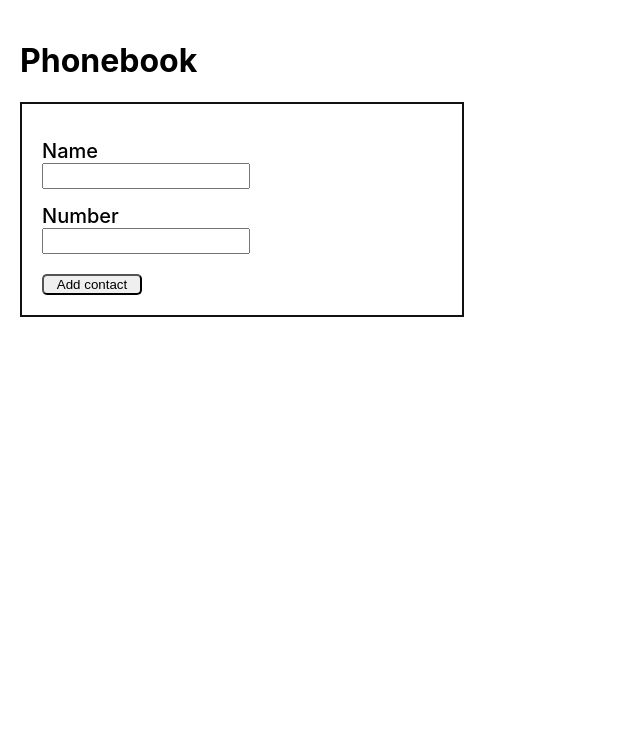
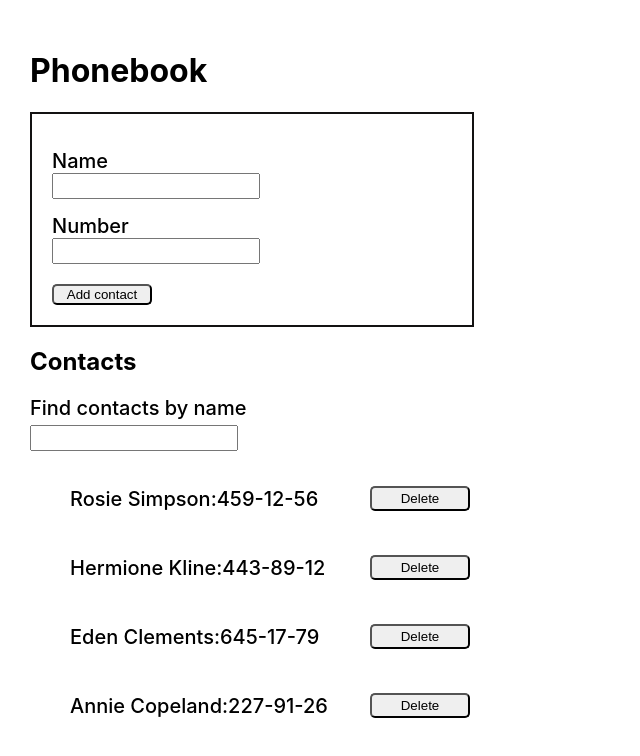
Before and after one commit to AnnaLakhmaniyk/goit-react-hw-08-phonebook, a React (Create React App) app: page / in a window 1280 px wide. Shown: the top 756 px of the page, without its empty margins (0-640 px from the left). Built offline with nearby package versions, Linux system fonts and the light colour scheme.

Commit message:
add contacts

```diff
--- a/package.json
+++ b/package.json
@@ -8,6 +8,7 @@
     "@testing-library/react": "^12.1.4",
     "@testing-library/user-event": "^13.5.0",
     "nanoid": "^4.0.0",
+    "prop-types": "^15.8.1",
     "react": "^18.1.0",
     "react-dom": "^18.1.0",
     "react-scripts": "5.0.1",
--- a/src/components/App.jsx
+++ b/src/components/App.jsx
@@ -1,21 +1,60 @@
 import React from 'react';
-import Section from './Section/Section';
 import ContactForm from './ContactForm/ContactForm';
+import ContactList from './ContactList/ContactList';
+import ContactFilter from './ContactFilter/ContactFilter';
 class App extends React.Component {
   state = {
-    contacts: [],
+    contacts: [
+      { id: 'id-1', name: 'Rosie Simpson', number: '459-12-56' },
+      { id: 'id-2', name: 'Hermione Kline', number: '443-89-12' },
+      { id: 'id-3', name: 'Eden Clements', number: '645-17-79' },
+      { id: 'id-4', name: 'Annie Copeland', number: '227-91-26' },
+    ],
+    filter: '',
   };
+  deleteContact = contactId => {
+    this.setState(prevState => ({
+      contacts: prevState.contacts.filter(contact => contact.id !== contactId),
+    }));
+  };
+
   contactFormSubmit = contact => {
-    console.log(contact);
+    // console.log(contact);
+    if (
+      this.state.contacts.some(
+        ({ name }) => name.toLowerCase() === contact.name.toLowerCase()
+      )
+    ) {
+      alert(`${contact.name} is already in contacts`);
+      return;
+    }
     this.setState(({ contacts }) => ({ contacts: [...contacts, contact] }));
+  };
+
+  changeFilter = evt => {
+    this.setState({ filter: evt.currentTarget.value });
+  };
+
+  filteredContacts = () => {
+    const { contacts, filter } = this.state;
+    const normalizedFilter = filter.toLowerCase();
+    return contacts.filter(contact =>
+      contact.name.toLowerCase().includes(normalizedFilter)
+    );
   };
 
   render() {
     return (
-      <Section>
+      <div className="section">
         <h1>Phonebook</h1>
         <ContactForm onSubmit={this.contactFormSubmit} />
-      </Section>
+        <h2>Contacts</h2>
+        <ContactFilter value={this.state.filter} onChange={this.changeFilter} />
+        <ContactList
+          contactEl={this.filteredContacts()}
+          onDeleteContact={this.deleteContact}
+        />
+      </div>
     );
   }
 }
--- /dev/null
+++ b/src/components/ContactFilter/ContactFilter.js
@@ -0,0 +1,20 @@
+import PropTypes from 'prop-types';
+import s from './ContactFilter.module.css';
+function ContactFilter({ value, onChange }) {
+  return (
+    <label className={s.label}>
+      Find contacts by name
+      <input
+        type="text"
+        className={s.input}
+        value={value}
+        onChange={onChange}
+      />
+    </label>
+  );
+}
+ContactFilter.propTypes = {
+  value: PropTypes.string.isRequired,
+  onChange: PropTypes.func.isRequired,
+};
+export default ContactFilter;
--- /dev/null
+++ b/src/components/ContactFilter/ContactFilter.module.css
@@ -0,0 +1,10 @@
+.label{
+    display: flex;
+    flex-direction: column;
+    width: 400px;
+     font-size: 20px;
+     font-weight: 500;
+}
+.input{width: 50%;
+    height: 20px;
+margin-top: 5px;}
--- a/src/components/ContactForm/ContactForm.js
+++ b/src/components/ContactForm/ContactForm.js
@@ -1,5 +1,6 @@
 import { Component } from 'react';
 import { nanoid } from 'nanoid';
+import PropTypes from 'prop-types';
 import s from './ContactForm.module.css';
 const INITIAL_STATE = { name: '', number: '' };
 class ContactForm extends Component {
@@ -8,17 +9,14 @@ class ContactForm extends Component {
   };
   keyEl = nanoid();
 
-  //   reset = () => {
-  //     this.setState({ ...INITIAL_STATE });
-  //   };
   handleChange = evt => {
     const { name, value } = evt.target;
     this.setState({ [name]: value });
   };
   handleSubmit = evt => {
     evt.preventDefault();
-    this.props.onSubmit({ ...this.state });
-    this.setState({ INITIAL_STATE });
+    this.props.onSubmit({ ...this.state, id: this.keyEl });
+    this.setState(INITIAL_STATE);
   };
 
   render() {
@@ -33,7 +31,8 @@ class ContactForm extends Component {
           id="keyEl"
           type="text"
           name="name"
-          //   pattern="^[a-zA-Zа-яА-Я]+(([' -][a-zA-Zа-яА-Я ])?[a-zA-Zа-яА-Я]*)*$"
+          value={this.state.name}
+          pattern="^[a-zA-Zа-яА-Я]+(([' -][a-zA-Zа-яА-Я ])?[a-zA-Zа-яА-Я]*)*$"
           title="Name may contain only letters, apostrophe, dash and spaces. For example Adrian, Jacob Mercer, Charles de Batz de Castelmore d'Artagnan"
           required
         />
@@ -46,7 +45,8 @@ class ContactForm extends Component {
           id="keyEl"
           type="tel"
           name="number"
-          //   pattern="\+?\d{1,4}?[-.\s]?\(?\d{1,3}?\)?[-.\s]?\d{1,4}[-.\s]?\d{1,4}[-.\s]?\d{1,9}"
+          value={this.state.number}
+          pattern="\+?\d{1,4}?[-.\s]?\(?\d{1,3}?\)?[-.\s]?\d{1,4}[-.\s]?\d{1,4}[-.\s]?\d{1,9}"
           title="Phone number must be digits and can contain spaces, dashes, parentheses and can start with +"
           required
         />
@@ -57,5 +57,6 @@ class ContactForm extends Component {
     );
   }
 }
+ContactForm.propTypes = { onSubmit: PropTypes.func.isRequired };
 
 export default ContactForm;
--- a/src/components/ContactForm/ContactForm.module.css
+++ b/src/components/ContactForm/ContactForm.module.css
@@ -19,3 +19,8 @@ margin-top: 20px;
 border-radius: 5px;
 width: 25%;
 }
+.button:hover,
+.button:focus {
+    background-color: brown;
+    color: aliceblue;
+}
--- /dev/null
+++ b/src/components/ContactList/ContactList.js
@@ -0,0 +1,34 @@
+import PropTypes from 'prop-types';
+import s from './ContactList.module.css';
+
+function ContactList({ contactEl, onDeleteContact }) {
+  return (
+    <ul className={s.list}>
+      {contactEl.map(({ id, name, number }) => (
+        <li key={id} className={s.item}>
+          <p className={s.text}>
+            {name}:{number}
+          </p>
+          <button
+            type="button"
+            className={s.button}
+            onClick={() => onDeleteContact(id)}
+          >
+            Delete
+          </button>
+        </li>
+      ))}
+    </ul>
+  );
+}
+ContactList.propTypes = {
+  contactEl: PropTypes.arrayOf(
+    PropTypes.shape({
+      id: PropTypes.string.isRequired,
+      name: PropTypes.string.isRequired,
+      number: PropTypes.string.isRequired,
+    })
+  ),
+  onDeleteContact: PropTypes.func.isRequired,
+};
+export default ContactList;
--- /dev/null
+++ b/src/components/ContactList/ContactList.module.css
@@ -0,0 +1,25 @@
+.list{
+ width: 400px;
+}
+
+.item{
+display: flex;
+justify-content: space-between;
+align-items: center;
+
+margin-bottom: 5px;
+font-size: 20px;
+ font-weight: 500;
+}
+.button{
+    cursor: pointer;
+    text-align: center;
+    border-radius: 5px;
+    width: 25%;
+    height: 25px;
+}
+.button:hover,
+.button:focus{
+    background-color: brown;
+    color: aliceblue;
+}
--- a/src/components/Section/Section.js
+++ /dev/null
@@ -1,12 +0,0 @@
-import PropTypes from 'prop-types';
-import s from './Section.module.css';
-
-function Section({ children }) {
-  return <div className={s.section}>{children}</div>;
-}
-
-Section.propTypes = {
-  children: PropTypes.node,
-};
-
-export default Section;
--- a/src/components/Section/Section.module.css
+++ /dev/null
@@ -1,4 +0,0 @@
-.section {
-    margin: 0 auto;
-    padding: 20px;
-}
--- a/src/index.css
+++ b/src/index.css
@@ -13,3 +13,8 @@ code {
   font-family: source-code-pro, Menlo, Monaco, Consolas, 'Courier New',
     monospace;
 }
+
+.section {
+  margin: 0 auto;
+  padding: 30px;
+}
```
